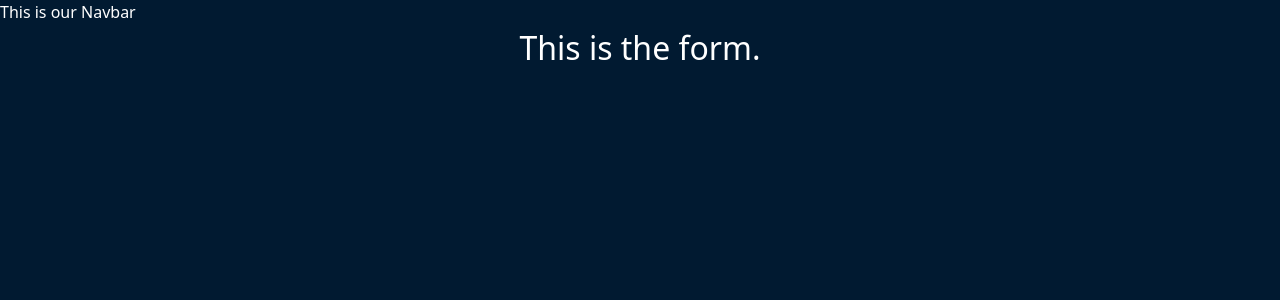
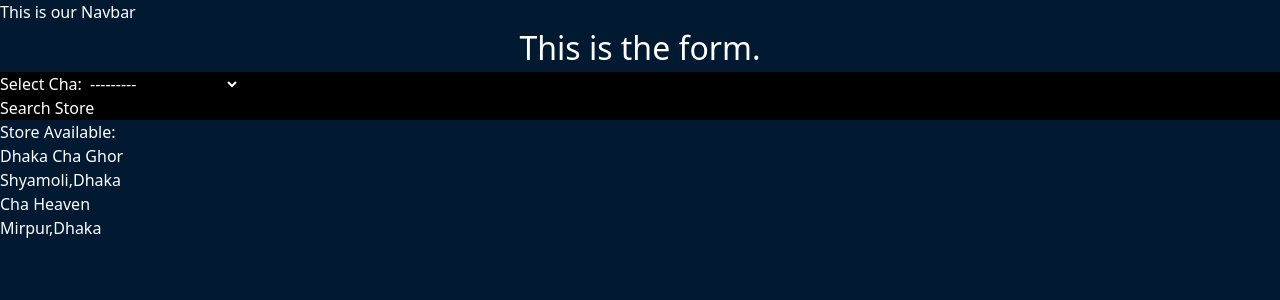
Before and after one commit to AhsanulHoqueRomman/Django-Another, a Django app: template djangoproject/app/templates/app/cha_store.html in a window 1280 px wide. Shown: the top 300 px of the page. Run offline with Django 5.2, Linux system fonts and the light colour scheme; the template is opened without the code that fills it: values that come from a table or form of the project are taken from there, others are empty; data comes from the database, SQL or seed files in the repository; tables that the repository leaves empty hold one stand-in row (values such as "Sample post"); some libraries are stand-ins or nearby versions.

Commit message:
passing form validationa and field to front end

```diff
--- a/djangoproject/app/templates/app/cha_store.html
+++ b/djangoproject/app/templates/app/cha_store.html
@@ -7,5 +7,20 @@ This is the Store Page.
 {% block content %}
 
 <h1>This is the form.</h1>
+<form  class ="bg-black" method="post">
+    {% csrf_token %}
+    {{ form.as_p }}
+    <button type="submit">Search Store</button>
+</form>
+
+{% if stores %}
+ <h2>Store Available:</h2>
+ <ul>
+    {% for store in stores %}
+    <li>{{ store.name }} <br> {{ store.location }}</li>
+    {% endfor %}
+ </ul>
+
+{% endif %}
 
 {% endblock %}
--- a/djangoproject/theme/static/css/dist/styles.css
+++ b/djangoproject/theme/static/css/dist/styles.css
@@ -8,20 +8,13 @@
     --font-serif: ui-serif, Georgia, Cambria, 'Times New Roman', Times, serif;
     --font-mono: ui-monospace, SFMono-Regular, Menlo, Monaco, Consolas, 'Liberation Mono', 'Courier New',
     monospace;
-    --color-orange-200: oklch(90.1% 0.076 70.697);
     --color-orange-400: oklch(75% 0.183 55.934);
-    --color-orange-500: oklch(70.5% 0.213 47.604);
     --color-orange-700: oklch(55.3% 0.195 38.402);
-    --color-orange-800: oklch(47% 0.157 37.304);
     --color-orange-900: oklch(40.8% 0.123 38.172);
-    --color-orange-950: oklch(26.6% 0.079 36.259);
+    --color-amber-200: oklch(92.4% 0.12 95.746);
+    --color-amber-950: oklch(27.9% 0.077 45.635);
     --color-yellow-400: oklch(85.2% 0.199 91.936);
-    --color-green-400: oklch(79.2% 0.209 151.711);
-    --color-blue-600: oklch(54.6% 0.245 262.881);
-    --color-blue-700: oklch(48.8% 0.243 264.376);
-    --color-blue-800: oklch(42.4% 0.199 265.638);
     --color-blue-900: oklch(37.9% 0.146 265.522);
-    --color-blue-950: oklch(28.2% 0.091 267.935);
     --color-gray-50: oklch(98.5% 0.002 247.839);
     --color-gray-300: oklch(87.2% 0.01 258.338);
     --color-black: #000;
@@ -40,7 +33,6 @@
     --text-5xl--line-height: 1;
     --font-weight-semibold: 600;
     --font-weight-bold: 700;
-    --font-weight-black: 900;
     --tracking-normal: 0em;
     --leading-normal: 1.5;
     --radius-xl: 0.75rem;
@@ -245,6 +237,9 @@
   .grid {
     display: grid;
   }
+  .table {
+    display: table;
+  }
   .h-48 {
     height: calc(var(--spacing) * 48);
   }
@@ -265,6 +260,12 @@
   }
   .max-w-xl {
     max-width: var(--container-xl);
+  }
+  .border-collapse {
+    border-collapse: collapse;
+  }
+  .resize {
+    resize: both;
   }
   .grid-cols-1 {
     grid-template-columns: repeat(1, minmax(0, 1fr));
@@ -289,6 +290,29 @@
   }
   .rounded-xl {
     border-radius: var(--radius-xl);
+  }
+  .border {
+    border-style: var(--tw-border-style);
+    border-width: 1px;
+  }
+  .border-b {
+    border-bottom-style: var(--tw-border-style);
+    border-bottom-width: 1px;
+  }
+  .border-black {
+    border-color: var(--color-black);
+  }
+  .border-b-amber-200 {
+    border-bottom-color: var(--color-amber-200);
+  }
+  .border-b-amber-950 {
+    border-bottom-color: var(--color-amber-950);
+  }
+  .bg-amber-950 {
+    background-color: var(--color-amber-950);
+  }
+  .bg-black {
+    background-color: var(--color-black);
   }
   .bg-blue-900 {
     background-color: var(--color-blue-900);
@@ -371,6 +395,9 @@
   .text-yellow-400 {
     color: var(--color-yellow-400);
   }
+  .underline {
+    text-decoration-line: underline;
+  }
   .shadow-lg {
     --tw-shadow: 0 10px 15px -3px var(--tw-shadow-color, rgb(0 0 0 / 0.1)), 0 4px 6px -4px var(--tw-shadow-color, rgb(0 0 0 / 0.1));
     box-shadow: var(--tw-inset-shadow), var(--tw-inset-ring-shadow), var(--tw-ring-offset-shadow), var(--tw-ring-shadow), var(--tw-shadow);
@@ -378,6 +405,10 @@
   .shadow-xl {
     --tw-shadow: 0 20px 25px -5px var(--tw-shadow-color, rgb(0 0 0 / 0.1)), 0 8px 10px -6px var(--tw-shadow-color, rgb(0 0 0 / 0.1));
     box-shadow: var(--tw-inset-shadow), var(--tw-inset-ring-shadow), var(--tw-ring-offset-shadow), var(--tw-ring-shadow), var(--tw-shadow);
+  }
+  .outline {
+    outline-style: var(--tw-outline-style);
+    outline-width: 1px;
   }
   .transition {
     transition-property: color, background-color, border-color, outline-color, text-decoration-color, fill, stroke, --tw-gradient-from, --tw-gradient-via, --tw-gradient-to, opacity, box-shadow, transform, translate, scale, rotate, filter, -webkit-backdrop-filter, backdrop-filter, display, content-visibility, overlay, pointer-events;
@@ -415,6 +446,11 @@
       grid-template-columns: repeat(3, minmax(0, 1fr));
     }
   }
+}
+@property --tw-border-style {
+  syntax: "*";
+  inherits: false;
+  initial-value: solid;
 }
 @property --tw-leading {
   syntax: "*";
@@ -493,6 +529,11 @@
   inherits: false;
   initial-value: 0 0 #0000;
 }
+@property --tw-outline-style {
+  syntax: "*";
+  inherits: false;
+  initial-value: solid;
+}
 @property --tw-duration {
   syntax: "*";
   inherits: false;
@@ -515,6 +556,7 @@
 @layer properties {
   @supports ((-webkit-hyphens: none) and (not (margin-trim: inline))) or ((-moz-orient: inline) and (not (color:rgb(from red r g b)))) {
     *, ::before, ::after, ::backdrop {
+      --tw-border-style: solid;
       --tw-leading: initial;
       --tw-font-weight: initial;
       --tw-tracking: initial;
@@ -532,6 +574,7 @@
       --tw-ring-offset-width: 0px;
       --tw-ring-offset-color: #fff;
       --tw-ring-offset-shadow: 0 0 #0000;
+      --tw-outline-style: solid;
       --tw-duration: initial;
       --tw-scale-x: 1;
       --tw-scale-y: 1;
```
Also changed, not shown: djangoproject/app/views.py (+10 -2 lines).
